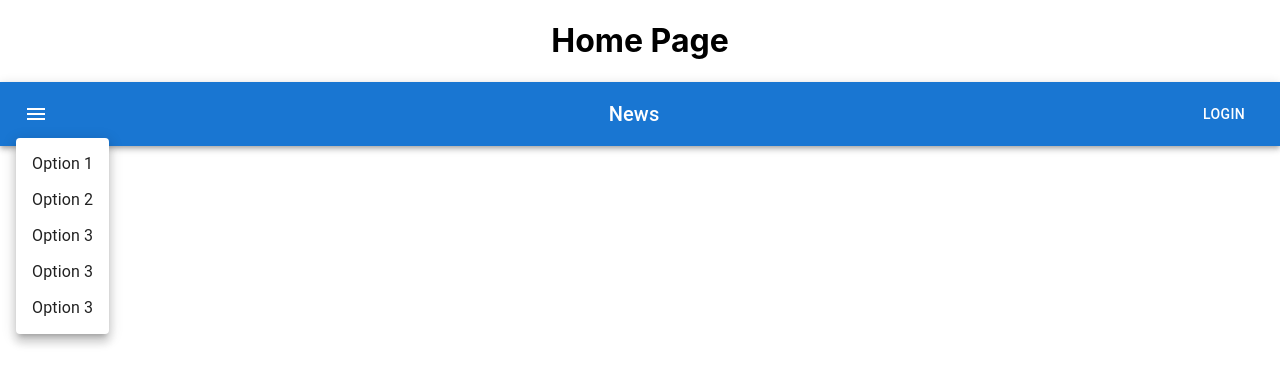
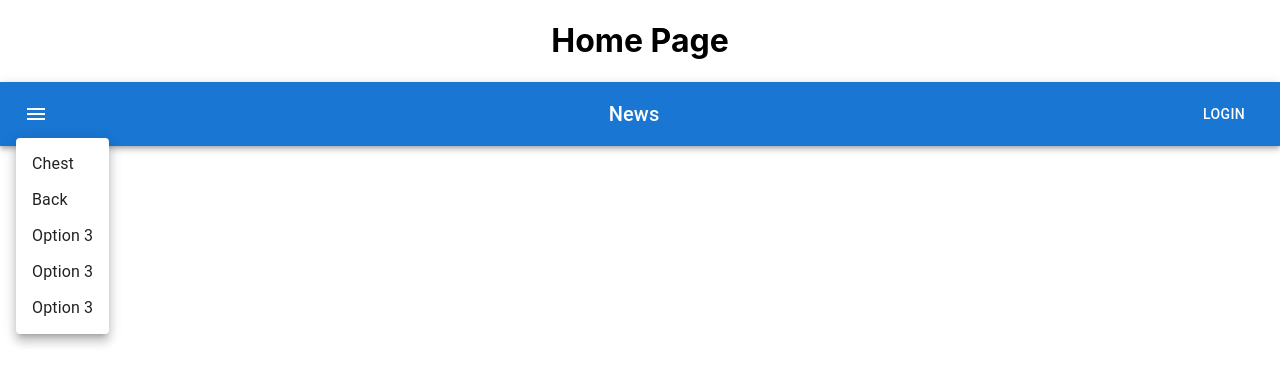
Before and after one commit to RickyMartinez16/gym-buddy, a React (Create React App) app: page / in a window 1280 px wide. Both pictures are taken after a click on the button "menu". Shown: the top 384 px of the page. Built offline with nearby package versions, Linux system fonts and the light colour scheme.

Commit message:
menu items

```diff
--- a/src/components/NavBar.jsx
+++ b/src/components/NavBar.jsx
@@ -46,8 +46,8 @@ export default function CustomAppBar() {
             onClose={handleMenuClose}
           >
             {/* Menu Items */}
-            <MenuItem onClick={handleMenuClose}>Option 1</MenuItem>
-            <MenuItem onClick={handleMenuClose}>Option 2</MenuItem>
+            <MenuItem onClick={handleMenuClose}>Chest</MenuItem>
+            <MenuItem onClick={handleMenuClose}>Back</MenuItem>
             <MenuItem onClick={handleMenuClose}>Option 3</MenuItem>
             <MenuItem onClick={handleMenuClose}>Option 3</MenuItem>
             <MenuItem onClick={handleMenuClose}>Option 3</MenuItem>
```
